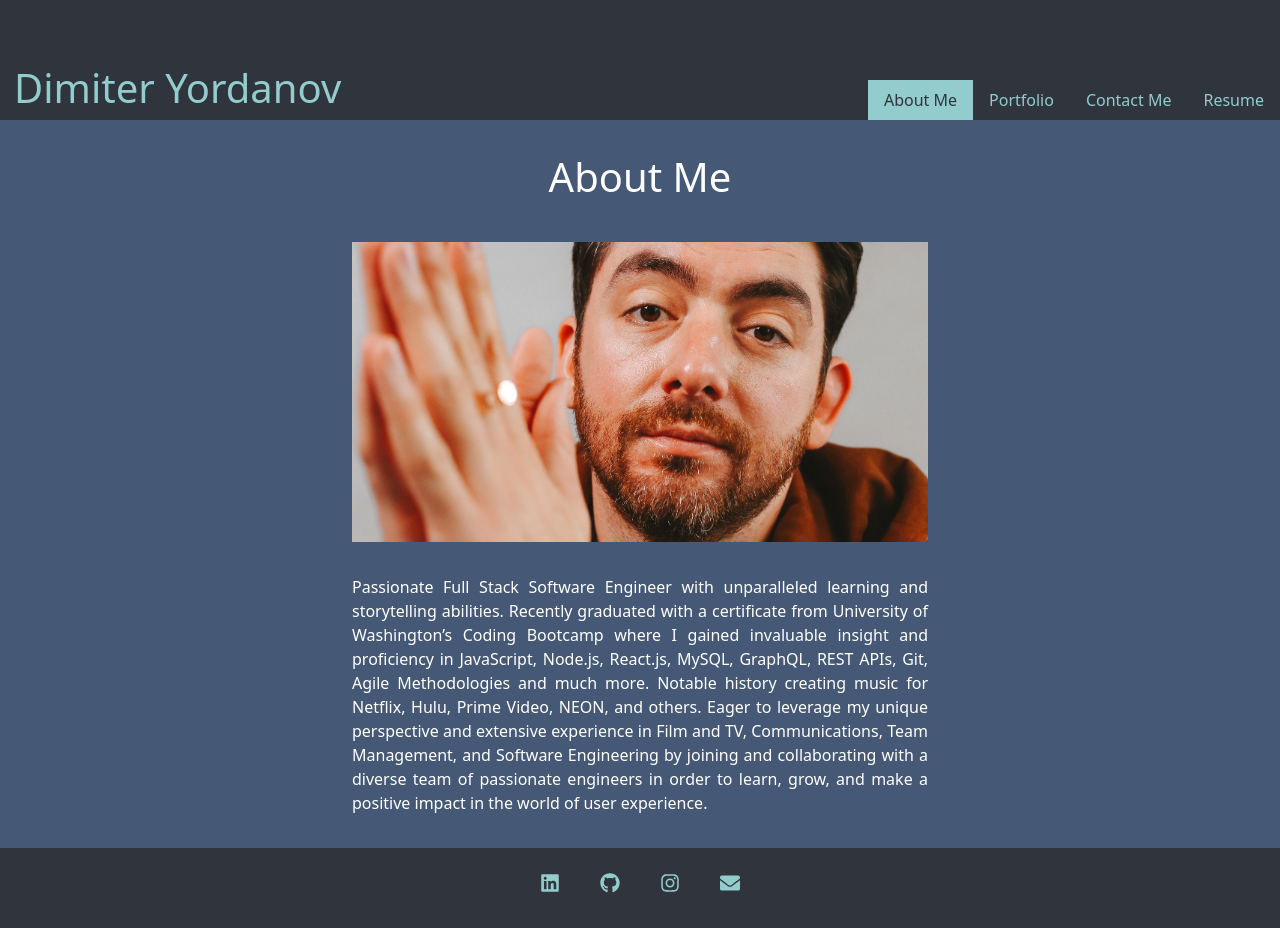
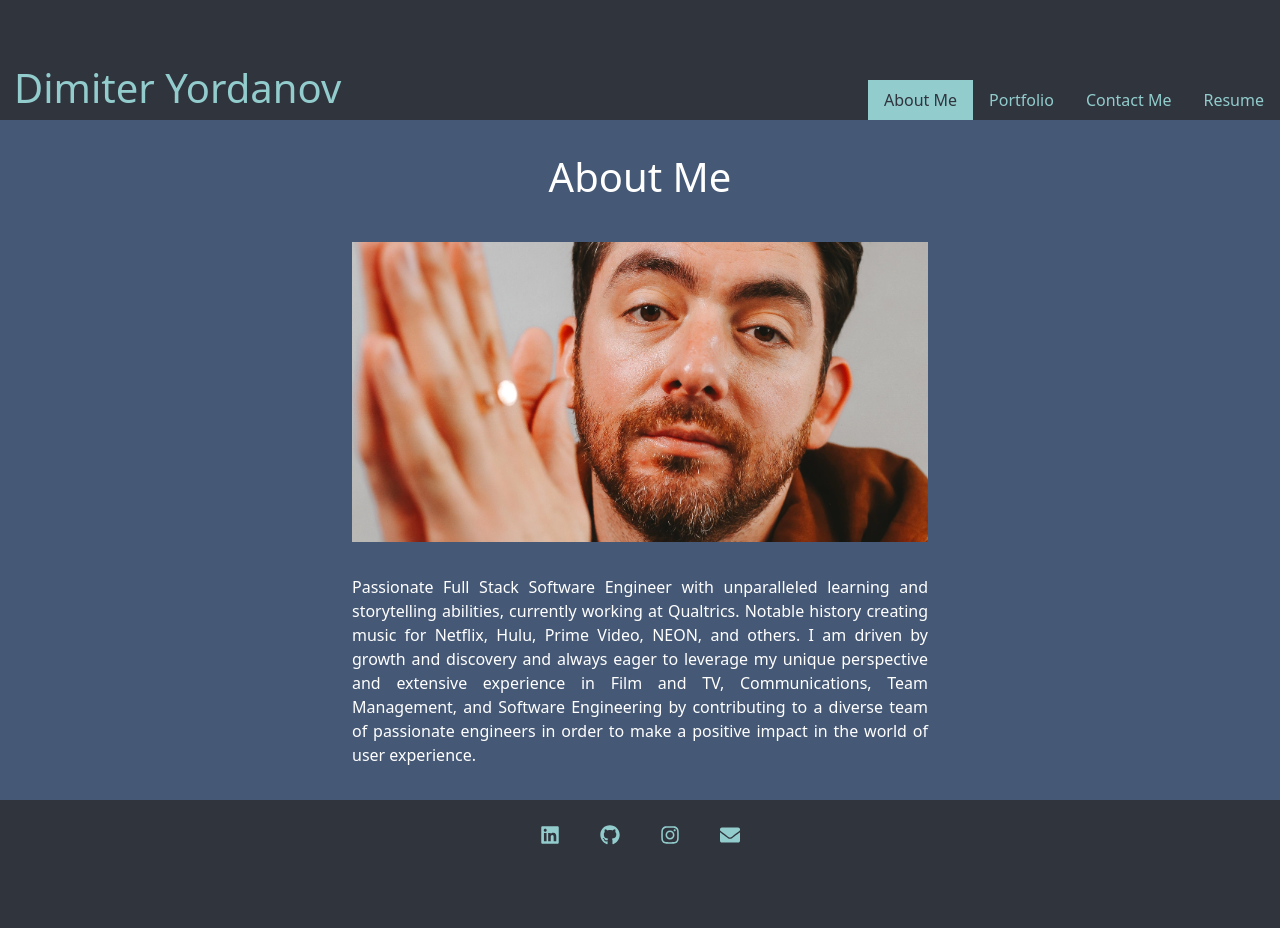
Before and after one commit to dimitermusic/react-portfolio, a React (Create React App) app: page / in a window 1280 px wide. After the commit the page ends 880 px from the top, so only its background shows below. Built offline with nearby package versions, Linux system fonts and the light colour scheme.

Commit message:
updated about me

```diff
--- a/src/components/pages/AboutMe.js
+++ b/src/components/pages/AboutMe.js
@@ -10,7 +10,7 @@ export default function AboutMe() {
       </h1>
       <img src={dimiterProfile} alt="dimiter yordanov" />
       <p>
-        Passionate Full Stack Software Engineer with unparalleled learning and storytelling abilities. Recently graduated with a certificate from University of Washington’s Coding Bootcamp where I gained invaluable insight and proficiency in JavaScript, Node.js, React.js, MySQL, GraphQL, REST APIs, Git, Agile Methodologies and much more. Notable history creating music for Netflix, Hulu, Prime Video, NEON, and others. Eager to leverage my unique perspective and extensive experience in Film and TV, Communications, Team Management, and Software Engineering by joining and collaborating with a diverse team of passionate engineers in order to learn, grow, and make a positive impact in the world of user experience.
+        Passionate Full Stack Software Engineer with unparalleled learning and storytelling abilities, currently working at Qualtrics. Notable history creating music for Netflix, Hulu, Prime Video, NEON, and others. I am driven by growth and discovery and always eager to leverage my unique perspective and extensive experience in Film and TV, Communications, Team Management, and Software Engineering by contributing to a diverse team of passionate engineers in order to make a positive impact in the world of user experience.
       </p>
     </div>
   );
```
